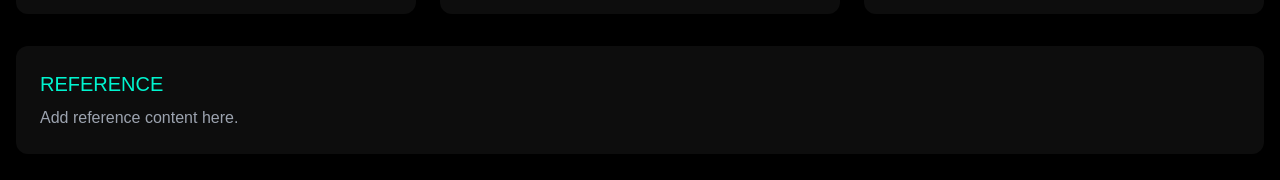
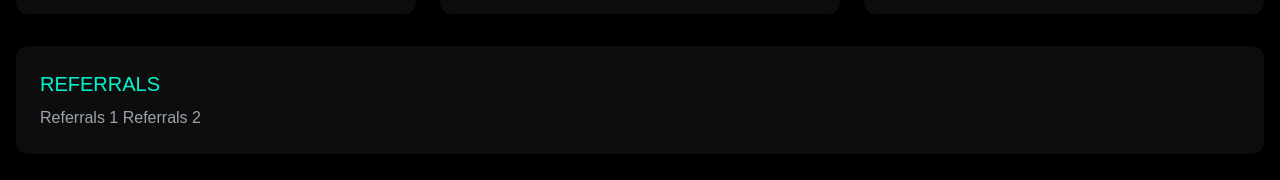
Before and after one commit to PriyaDharsini2006/Dashboard, a Next.js app: page /Navbar in a window 1280 px wide. Shown: the part 569-749 px from the top of the page. Built offline with nearby package versions, Linux system fonts and the light colour scheme; no server answers; the database is empty; sample sign-in values are in the browser's storage; a web font is replaced by a local one.

Commit message:
Referrals

```diff
--- a/src/app/Navbar/page.js
+++ b/src/app/Navbar/page.js
@@ -270,10 +270,11 @@ const Navbar = () => {
         {/* Reference Section */}
         <div className="mt-6 md:mt-8 p-4 md:p-6 bg-white/5 backdrop-blur-xl rounded-xl">
           <h3 className="font-grotesk text-[#00f5d0] text-lg md:text-xl mb-2">
-            REFERENCE
+            REFERRALS
           </h3>
           <p className="text-sm md:text-base text-gray-400">
-            Add reference content here.
+            Referrals 1
+            Referrals 2
           </p>
         </div>
       </div>
--- a/src/app/sign/page.js
+++ b/src/app/sign/page.js
@@ -94,7 +94,7 @@ export default function Login() {
         <div className={styles.signin}>
           <div className={styles.content}>
             {session && (
-              <h1 className={`${styles.header} text-2xl font-bold text-center text-green-400`}>
+              <h1 className={`${styles.header} text-2xl font-grotesk text-center text-green-400`}>
                 YOUR SIGN IN IS BEING PROCESSED PLEASE WAIT
               </h1>
             )}
@@ -102,7 +102,7 @@ export default function Login() {
             <div className="space-y-4 text-center">
               {!session && !isProcessing && (
                 <>
-                  <h1 className={`${styles.header} text-2xl font-bold text-center text-green-400`}>
+                  <h1 className={`${styles.header} text-2xl font-grotesk text-center text-green-400`}>
                     USE COLLEGE MAIL ID
                   </h1>
                   <button
```
